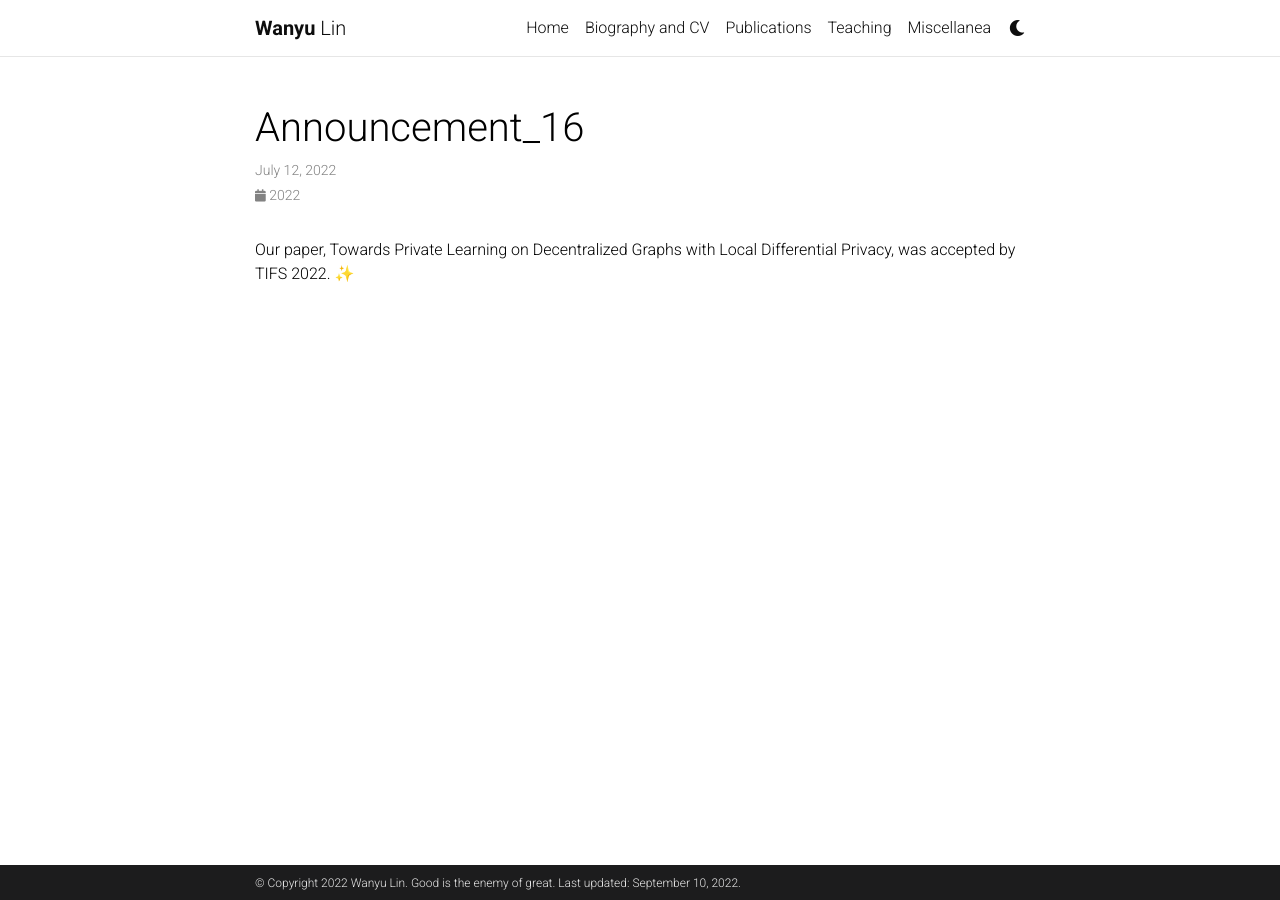
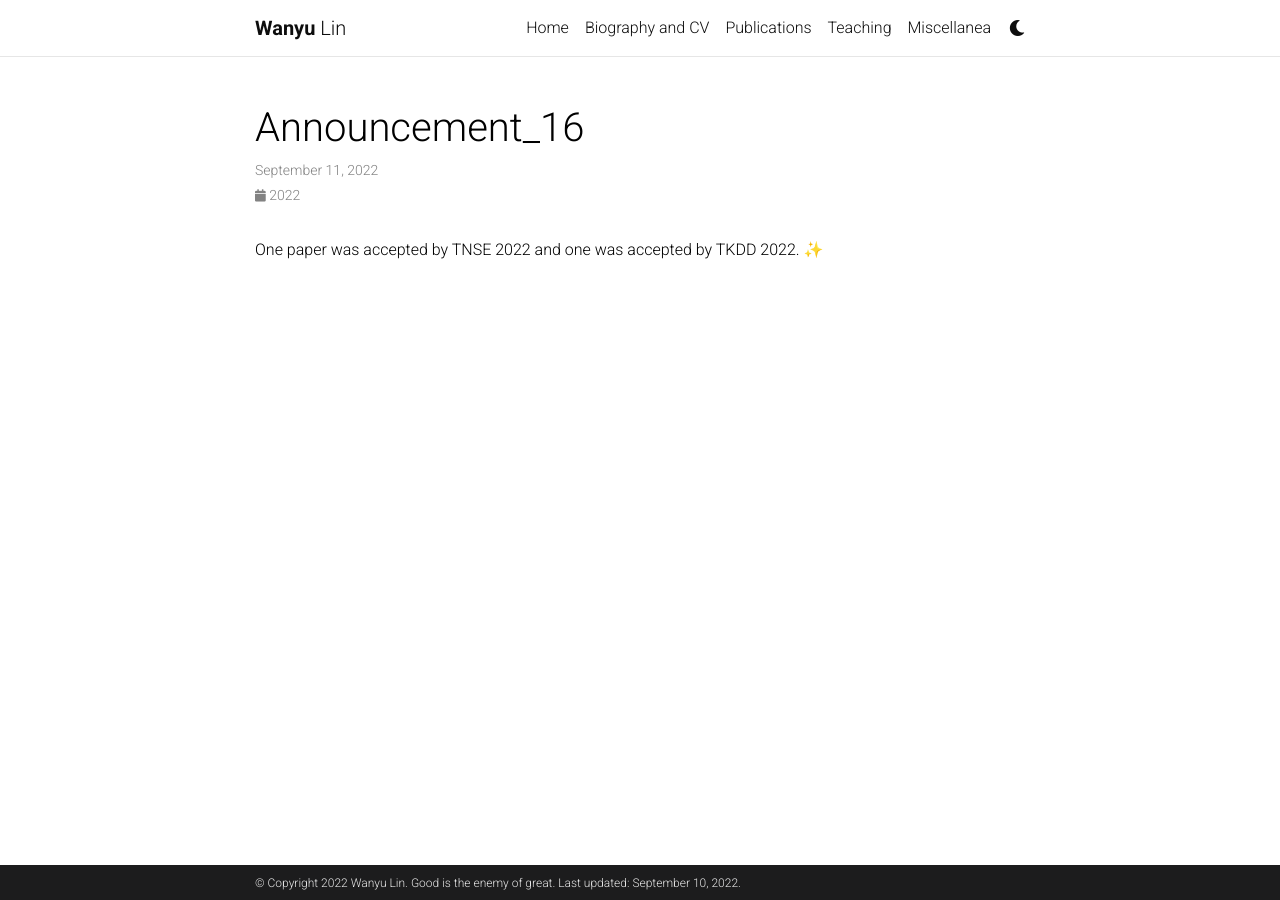
Before and after one commit to wanyu-lin/wanyulin.github.io, a Jekyll site: the page built from _news/announcement_16.md, in a window 1280 px wide. Built offline with Jekyll 4.4.1, drawn with Linux system fonts in a browser that asks for light colours; emoji names are drawn with the system emoji font; comment, search, counter and statistics services are not loaded; a style sheet for code colours, icons or effects is not loaded.

Commit message:
Update announcement_16.md

```diff
--- a/_news/announcement_16.md
+++ b/_news/announcement_16.md
@@ -1,8 +1,8 @@
 ---
 layout: post
 inline: true
-date: 2022-July-12 07:59:00-0400
+date: 2022-Sep-11 07:59:00-0400
 ---
 
-Our paper, Towards Private Learning on Decentralized Graphs with Local Differential Privacy, was accepted by TIFS 2022.
+One paper was accepted by TNSE 2022 and one was accepted by TKDD 2022.
 :sparkles:
```
